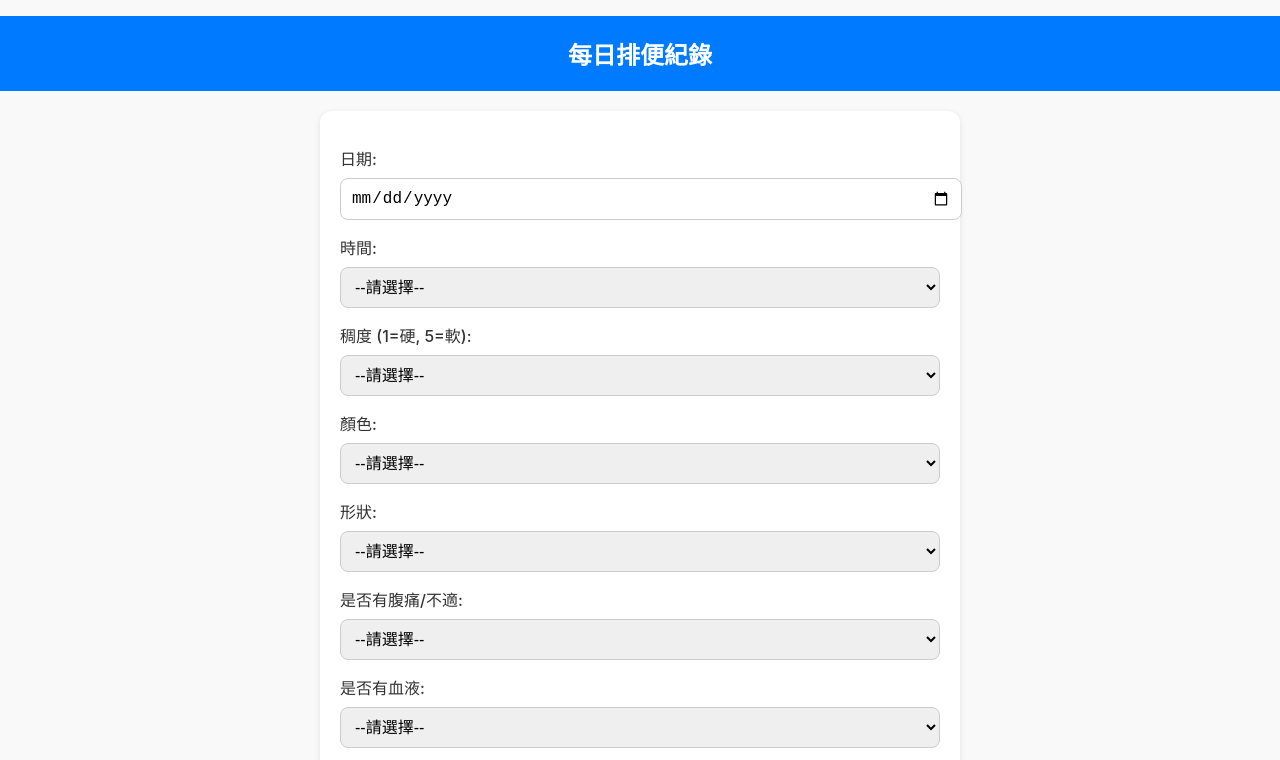
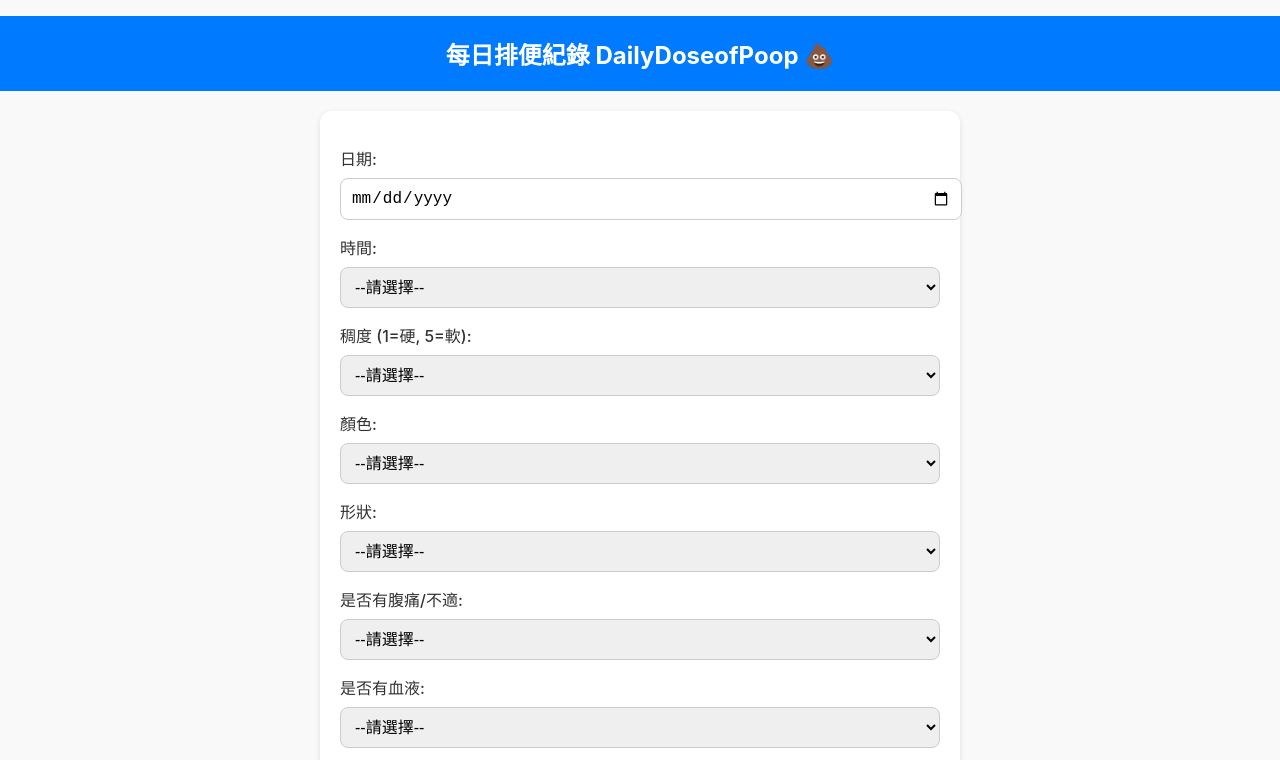
Before and after one commit to jacky114aa-netlify/dailydoseofpoop, a plain HTML site: page index.html in a window 1280 px wide. Shown: the top 760 px of the page. Drawn offline with nearby package versions, Linux system fonts and the light colour scheme.

Commit message:
Update index.html

```diff
--- a/index.html
+++ b/index.html
@@ -2,7 +2,7 @@
 <html lang="zh">
 <head>
   <meta charset="utf-8" />
-  <title>每日排便紀錄</title>
+  <title>每日排便紀錄 DailyDoseofPoop 💩</title>
   <script src="https://cdn.jsdelivr.net/npm/chart.js"></script>
   <style>
     body {
@@ -87,7 +87,7 @@
   </style>
 </head>
 <body>
-  <h1>每日排便紀錄</h1>
+  <h1>每日排便紀錄 DailyDoseofPoop 💩</h1>
   <form id="poopForm">
     <label>日期:<input type="date" name="date" required /></label>
     <label>時間:
```
